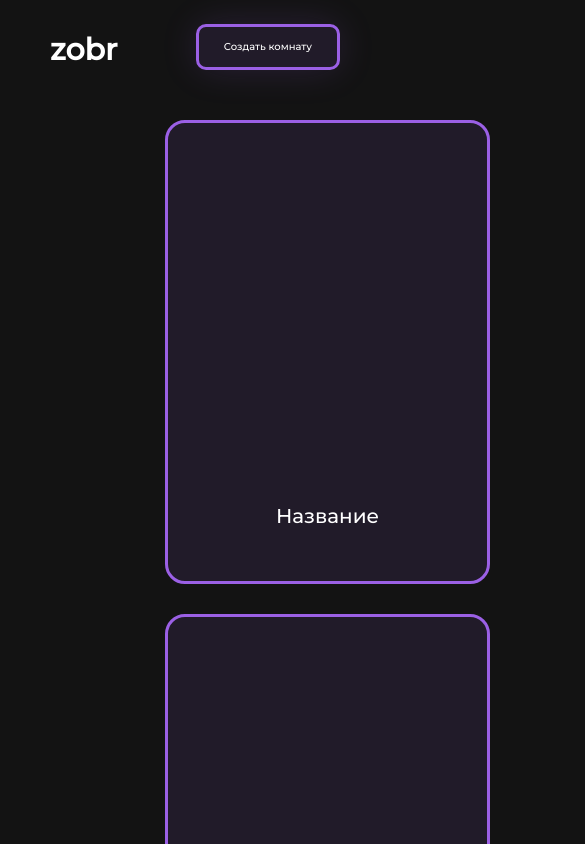
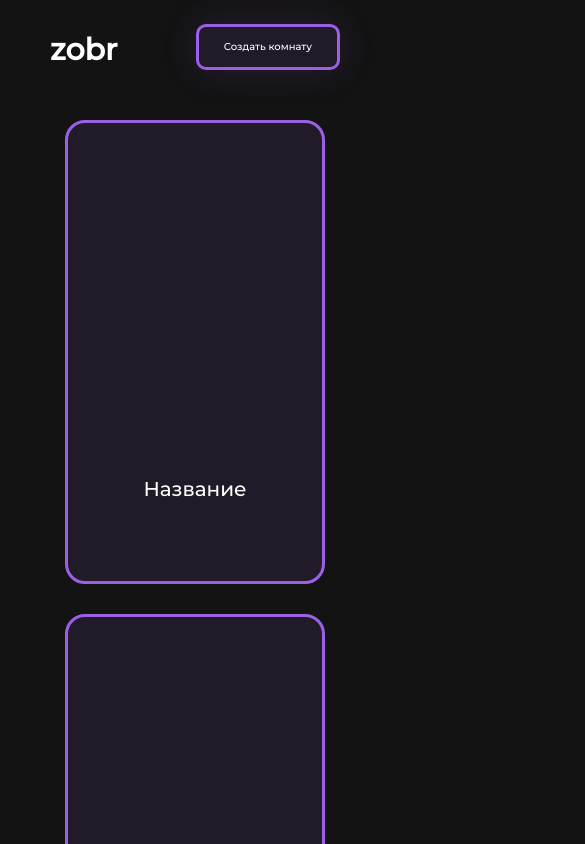
Before and after one commit to TePMo-Tapo4eK/zobr, a React (Create React App) app: page /films in a window 390 px wide. Shown: the top 844 px of the page, 585 px wide, since content can reach past the window. Built offline with nearby package versions, Linux system fonts and the light colour scheme.

Commit message:
fix adaptive

```diff
--- a/src/components/css-comp/pagefilms.css
+++ b/src/components/css-comp/pagefilms.css
@@ -1,12 +1,14 @@
 .films_item {
     text-align: center;
+    width: 100%;
+    padding: 0 50px;
 }
 
 .page_films_items {
     text-align: center;
-    padding: 0 150px;
     max-width: 2100px;
-    width: auto;
+    width: 100%;
+    height: auto;
     margin: 0 auto;
     margin-top: 120px;
     display: inline-flex;
@@ -36,5 +38,12 @@
     box-shadow: 0px 0px 38px -3px rgba(155, 96, 229, 0.2);
     background-color: rgba(155, 96, 229, 0.2);
     transition-duration: 0.1s;
+}
 
+@media screen and (max-width:425px) {
+    .film_item p {
+        color: white;
+        font-size: 20px;
+        margin-top: 140%;
+    }
 }
```
